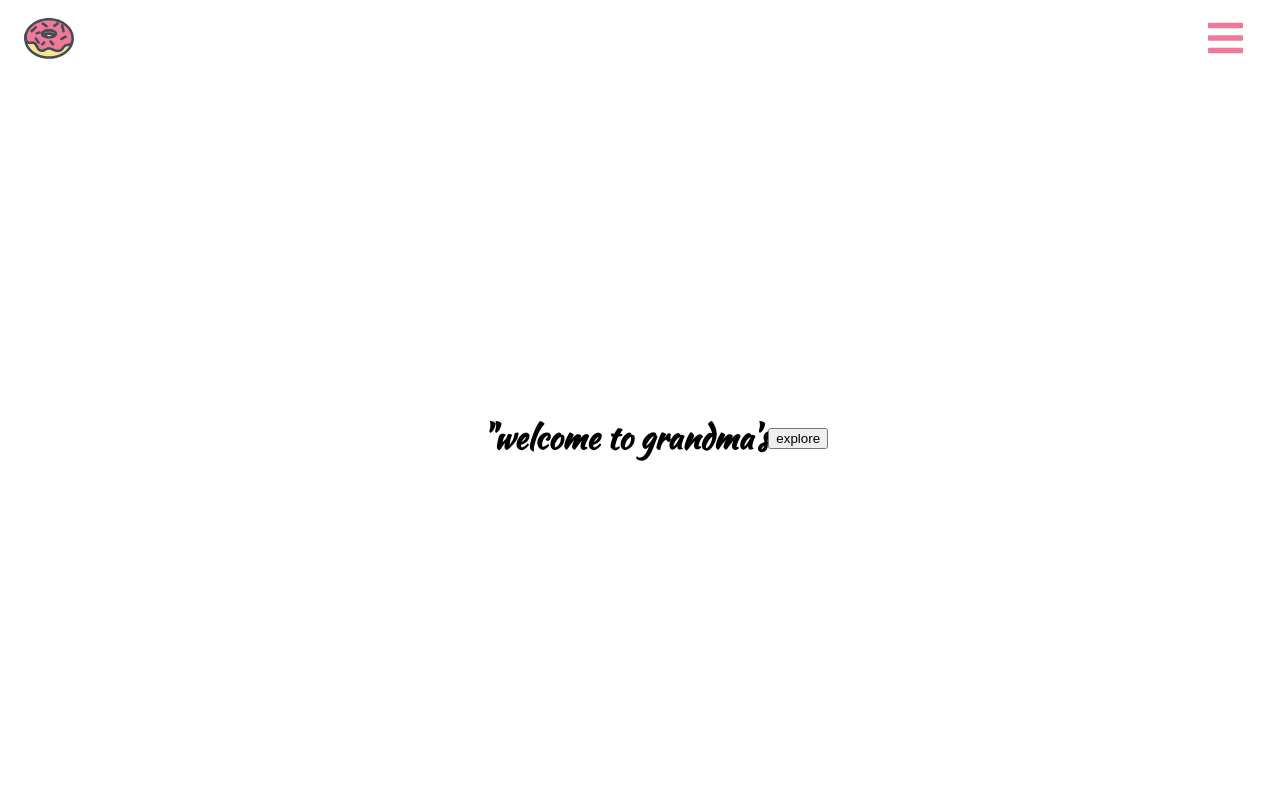
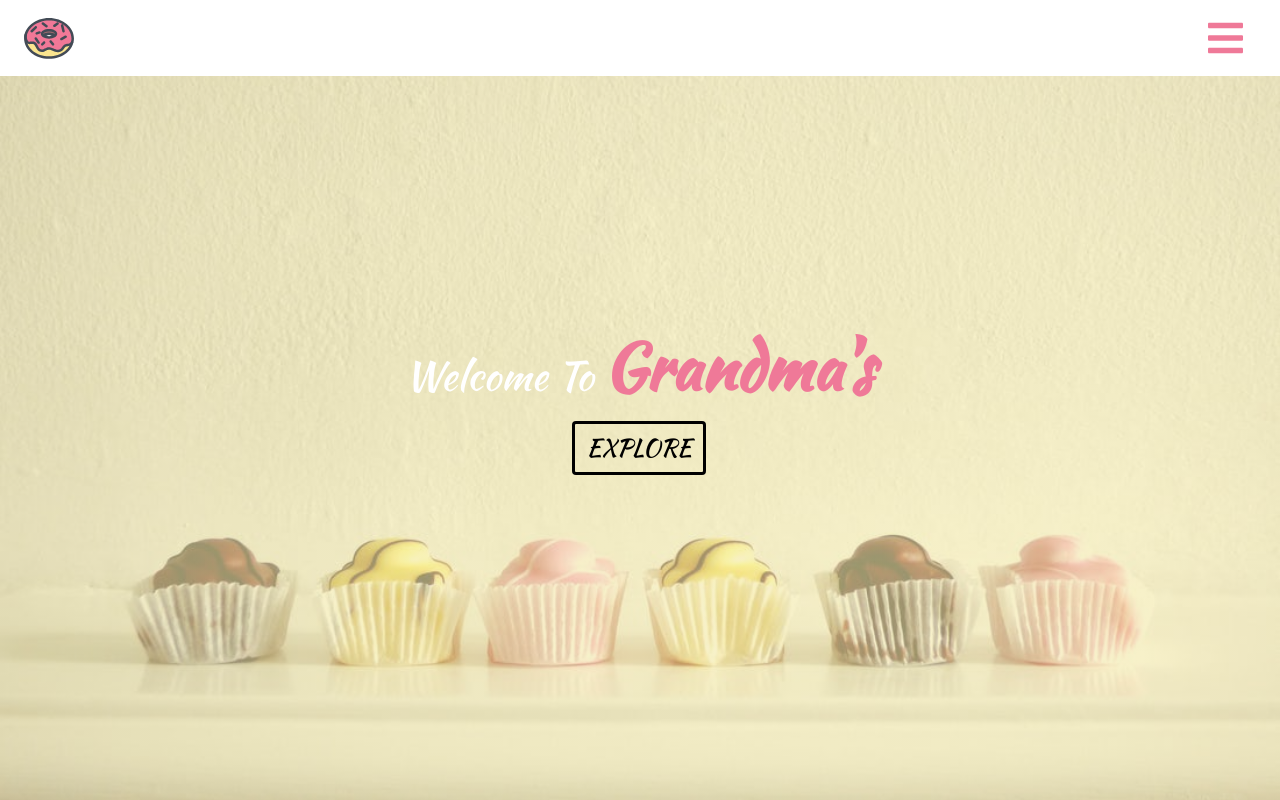
Before and after one commit to 0125jinlee/SmallJSProjects, a React (Create React App) app: page / in a window 1280 px wide. Shown: the top 800 px of the page. Built offline with nearby package versions, Linux system fonts and the light colour scheme.

Commit message:
8. Filter Header and Banner Done

```diff
--- a/package.json
+++ b/package.json
@@ -9,7 +9,9 @@
     "@testing-library/jest-dom": "^5.11.4",
     "@testing-library/react": "^11.1.0",
     "@testing-library/user-event": "^12.1.10",
+    "animate.css": "^4.1.1",
     "react": "^17.0.1",
+    "react-animated-css": "^1.2.1",
     "react-dom": "^17.0.1",
     "react-scripts": "4.0.1",
     "web-vitals": "^0.2.4"
--- a/public/index.html
+++ b/public/index.html
@@ -25,6 +25,7 @@
     -->
     <!-- Kaushan Script Font-->
     <link rel="preconnect" href="https://fonts.gstatic.com">
+    <link rel="stylesheet" href="https://cdnjs.cloudflare.com/ajax/libs/animate.css/4.1.1/animate.min.css" />
     <link href="https://fonts.googleapis.com/css2?family=Kaushan+Script&display=swap" rel="stylesheet">
     <title>100 JS Projects Challenge</title>
   </head>
--- a/src/App.css
+++ b/src/App.css
@@ -52,12 +52,13 @@
 }
 
 .NavBarCollapse {
-  display: block;
   flex-basis: 100%;
   flex-grow: 1;
   align-items: center;
   box-sizing: border-box;
-  transition: all 0.5 ease-in-out;
+  transition: 0.5s;
+  overflow: hidden;
+  max-height: 0%;
 }
 
 .List {
@@ -96,11 +97,15 @@
   width: 100%;
   padding-right: 15px;
   padding-left: 15px;
-  margin-right: auto;
-  margin-left: auto;
 }
 
 .Row {
+  background: linear-gradient(
+      rgba(240, 228, 148, 0.5),
+      rgba(240, 228, 148, 0.5)
+    ),
+    url(./headerBcg.jpeg) center/cover fixed no-repeat;
+  position: relative;
   display: flex;
   flex-wrap: wrap;
   margin-right: -15px;
@@ -108,9 +113,66 @@
   align-items: center;
   justify-content: center;
   min-height: calc(100vh - 76px);
-  background: linear-gradient(
-    rgba(240, 228, 148, 0.5),
-    url(./headerBcg.jpeg) center/cover fixed no-repeat
-  );
+}
+
+.Banner {
   position: relative;
+  display: block;
+  box-sizing: border-box;
+  width: 100%;
+  padding-right: 1rem;
+  padding-left: 0rem;
+  margin-top: -4rem;
+  text-align: center;
+  flex: 0 0 83.333333%;
+  max-width: 83.333333%;
 }
+
+.Banner h1 {
+  display: block;
+  text-transform: capitalize;
+  box-sizing: border-box;
+  color: white;
+  font-size: 2.5rem;
+  margin-left: -1rem;
+  margin-top: 0;
+  margin-bottom: 0.5rem;
+  font-weight: 500;
+  line-height: 1.2;
+}
+
+.Banner strong {
+  color: #ef7998;
+  font-size: 4rem;
+  font-weight: bolder;
+}
+
+.Banner button {
+  display: inline-block;
+  font-family: inherit;
+  font-weight: 400;
+  text-transform: uppercase;
+  padding: 0.375rem 0.75rem;
+  cursor: pointer;
+  font-size: 1.5rem;
+  color: black;
+  border: 0.2rem solid black;
+  margin-left: -1rem;
+  margin-top: 0.5rem;
+  margin-bottom: 0.5rem;
+  line-height: 1.5;
+  border-radius: 0.25rem;
+  transition: color 0.15s ease-in-out, background-color 0.15s ease-in-out,
+    border-color 0.15s ease-in-out, box-shadow 0.15s ease-in-out;
+  text-decoration: none;
+  background-color: transparent;
+}
+
+.Banner button:hover {
+  background-color: black;
+  color: #ef7998;
+}
+
+.Banner button:focus {
+  outline: 0;
+}
--- a/src/App.js
+++ b/src/App.js
@@ -1,5 +1,6 @@
 import React, { useState } from "react";
 import { FontAwesomeIcon } from "@fortawesome/react-fontawesome";
+import { Animated } from "react-animated-css";
 import { faBars } from "@fortawesome/free-solid-svg-icons";
 
 import "./App.css";
@@ -22,13 +23,26 @@ const App = () => {
             className="NavBarToggler"
             type="button"
             onClick={TogglerIconHandler}
+            data-toggle="collapse"
+            data-target=".NavBarCollapse"
           >
             <span className="TogglerIcon">
               <FontAwesomeIcon className="Icon" icon={faBars} />
             </span>
           </button>
-          {!collapse ? (
-            <div className="NavBarCollapse">
+          <div
+            className="NavBarCollapse"
+            style={{
+              display: !collapse ? "block" : "none",
+            }}
+          >
+            <Animated
+              animationIn="slideInDown"
+              animationOut="slideOutUp"
+              animationInDuration={800}
+              animationOutDuration={800}
+              isVisible={true}
+            >
               <ul className="List">
                 <li className="Item">
                   <button className="Link">Home</button>
@@ -40,15 +54,17 @@ const App = () => {
                   <button className="Link">Store</button>
                 </li>
               </ul>
-            </div>
-          ) : null}
+            </Animated>
+          </div>
         </nav>
         <div className="Container">
           <div className="Row">
-            <h1>
-              "welcome to <strong>grandma's</strong>
-            </h1>
-            <button className="StoreBtn">explore</button>
+            <div className="Banner">
+              <h1>
+                welcome to <strong>grandma's</strong>
+              </h1>
+              <button>explore</button>
+            </div>
           </div>
         </div>
       </header>
```
Also changed, not shown: 2 other files (tests, documents, lock files or other folders).
